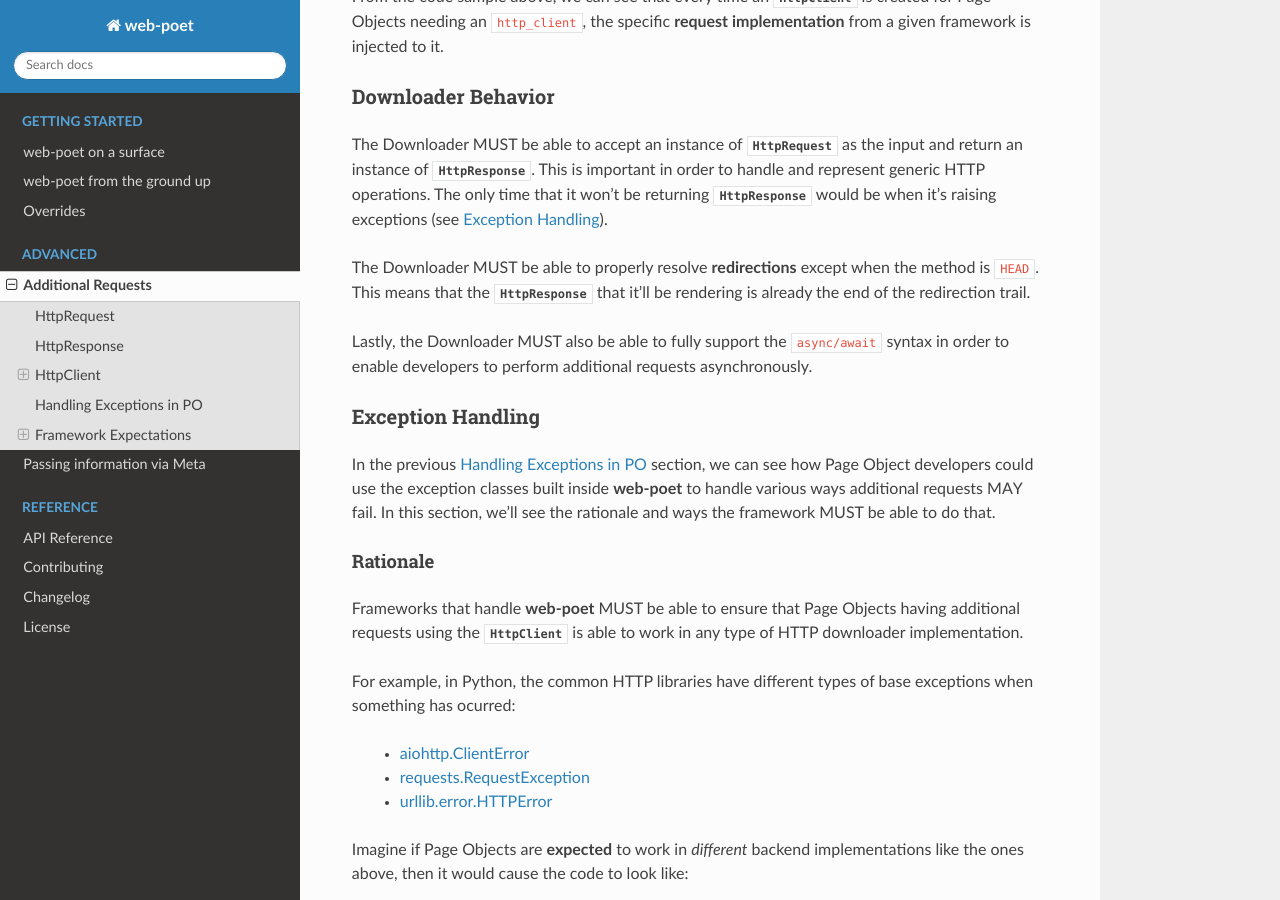
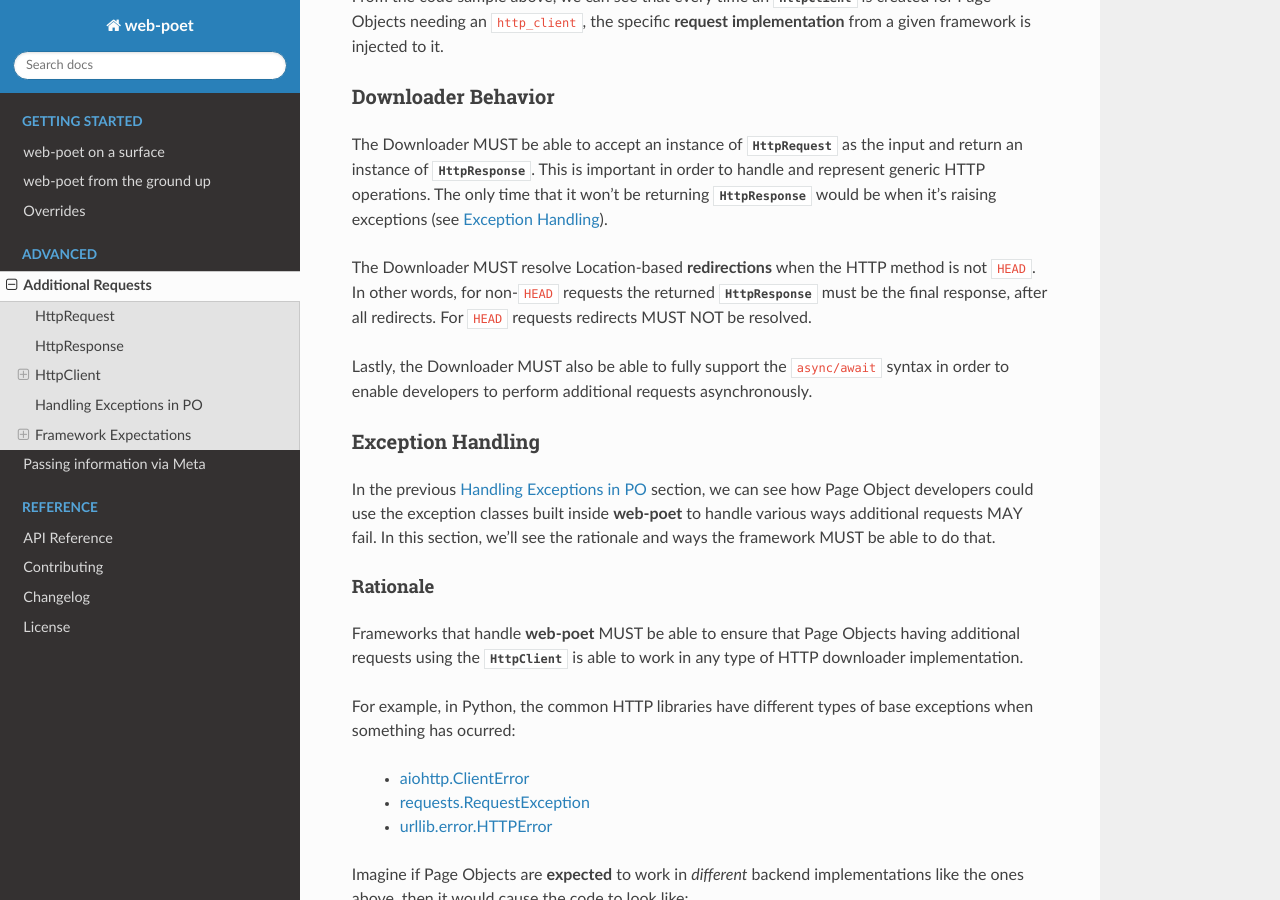
Before and after one commit to scrapinghub/web-poet, a Sphinx documentation site: the page built from docs/advanced/additional-requests.rst, in a window 1280 px wide and 900 px high, scrolled down 16224 px. Built offline with Sphinx 7.4.7 and the Read the Docs theme 2.0.0, drawn with Linux system fonts in a browser that asks for light colours.

Commit message:
Update docs/advanced/additional-requests.rst
Co-authored-by: Mikhail Korobov <kmike84@gmail.com>

```diff
--- a/docs/advanced/additional-requests.rst
+++ b/docs/advanced/additional-requests.rst
@@ -903,9 +903,10 @@ in order to handle and represent generic HTTP operations. The only time that
 it won't be returning :class:`~.HttpResponse` would be when it's raising exceptions
 (see :ref:`framework-exception-handling`).
 
-The Downloader MUST be able to properly resolve **redirections** except when
-the method is ``HEAD``. This means that the :class:`~.HttpResponse` that it'll
-be rendering is already the end of the redirection trail.
+The Downloader MUST resolve Location-based **redirections** when the HTTP
+method is not ``HEAD``. In other words, for non-``HEAD`` requests the
+returned :class:`~.HttpResponse` must be the final response, after all redirects.
+For ``HEAD`` requests redirects MUST NOT be resolved.
 
 Lastly, the Downloader MUST also be able to fully support the ``async/await``
 syntax in order to enable developers to perform additional requests asynchronously.
```
